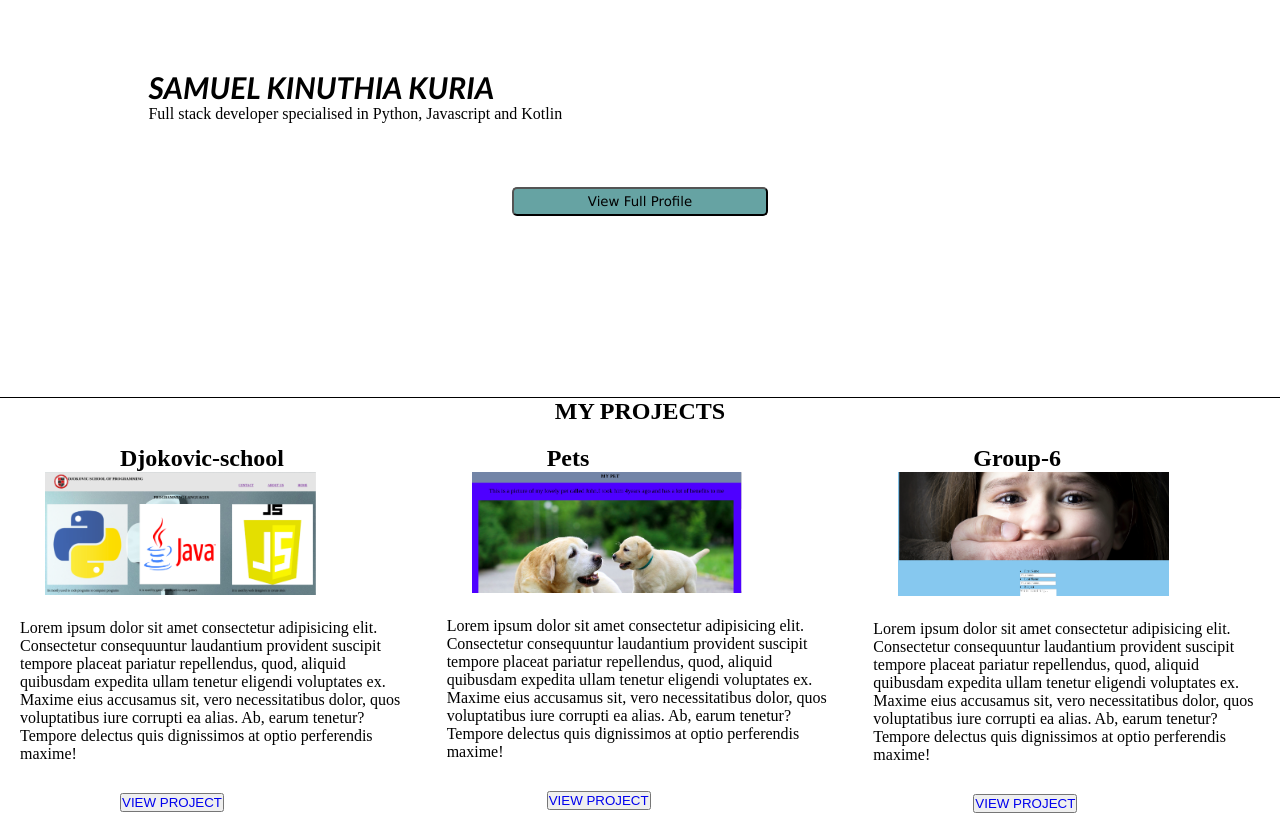
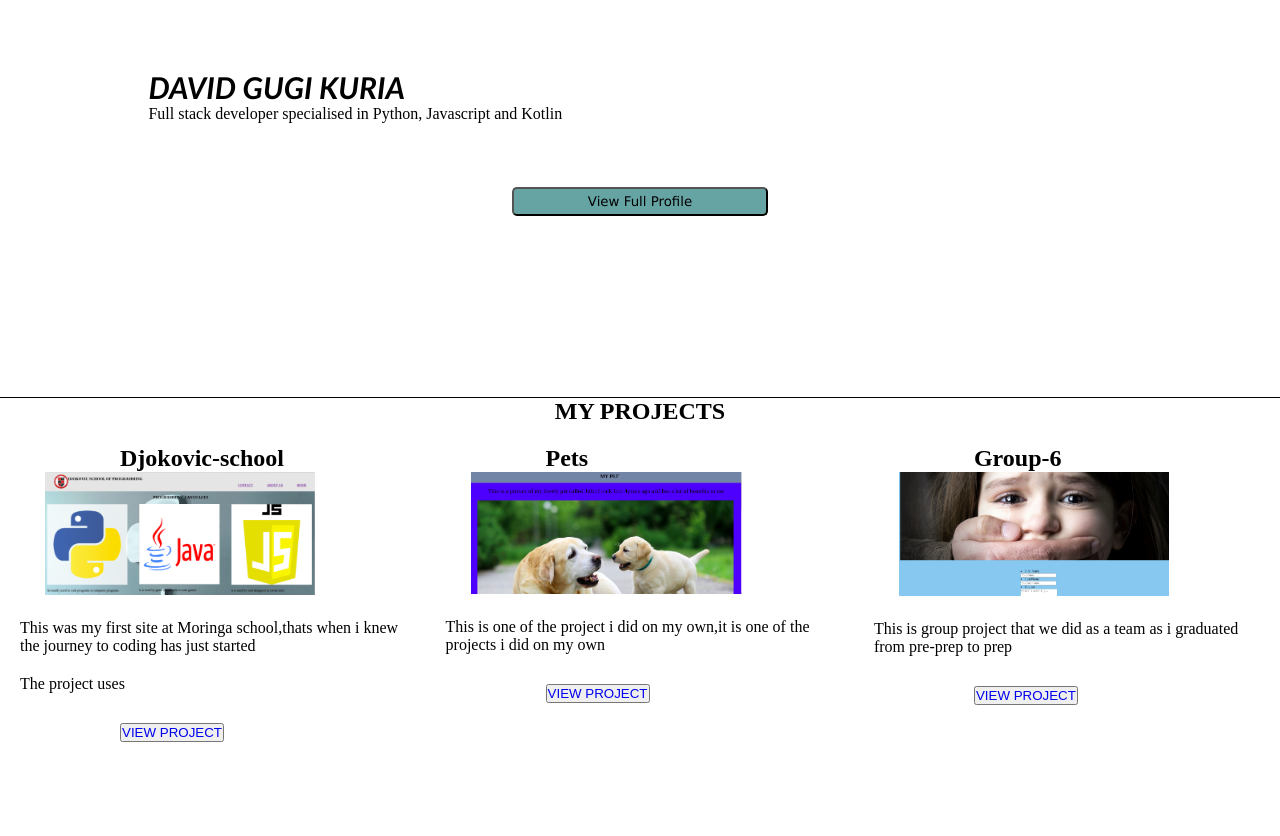
Before and after one commit to Drongo-1/portfolio, a plain HTML site: page index.html in a window 1280 px wide. Shown: the part 157-993 px from the top of the page. Drawn offline with Linux system fonts and the light colour scheme.

Commit message:
modified the index.html

```diff
--- a/index.html
+++ b/index.html
@@ -3,7 +3,7 @@
 <head>
     <meta charset="UTF-8">
     <meta name="viewport" content="width=device-width, initial-scale=1.0">
-    <title> SAMS PORTFOLIO</title>
+    <title> DAVID PORTFOLIO</title>
     <link rel="stylesheet" href="./css/about.css">
     <link rel="stylesheet" href="https://cdnjs.cloudflare.com/ajax/libs/font-awesome/4.7.0/css/font-awesome.min.css">
 </head>
@@ -31,7 +31,7 @@
         <div class="profile">
             <img src="./images/sam1" alt="">
             <div class="description">
-                <h3>SAMUEL KINUTHIA KURIA</h3>
+                <h3>DAVID GUGI KURIA</h3>
 
                 <p>Full stack developer specialised in Python, Javascript and Kotlin</p></div>
 
@@ -42,26 +42,26 @@
     <section class="ss2">
         <div class="ss2a">
             <h1>MY PROJECTS</h1>
-
-         </div>
+        </div>
        <div class="s2s">
             <div class="a11">
                <h2>Djokovic-school</h2>
                <img src="./images/image.png">
-                <p>Lorem ipsum dolor sit amet consectetur adipisicing elit. Consectetur consequuntur laudantium provident suscipit tempore placeat pariatur repellendus, quod, aliquid quibusdam expedita ullam tenetur eligendi voluptates ex. Maxime eius accusamus sit, vero necessitatibus dolor, quos voluptatibus iure corrupti ea alias. Ab, earum tenetur? Tempore delectus quis dignissimos at optio perferendis maxime!</p>
+                <p>This was my first site at Moringa school,thats when i knew the journey to coding has just started</p>
+                <p>The project uses</p>
                 <button><a href="https://github.com/Drongo-1/Djokovic-school">VIEW PROJECT</a></button>
             </div>
             <div class="a22">
                 <h2>Pets</h2>
                 <img src="./images/image (1).png" alt="">
-                <p>Lorem ipsum dolor sit amet consectetur adipisicing elit. Consectetur consequuntur laudantium provident suscipit tempore placeat pariatur repellendus, quod, aliquid quibusdam expedita ullam tenetur eligendi voluptates ex. Maxime eius accusamus sit, vero necessitatibus dolor, quos voluptatibus iure corrupti ea alias. Ab, earum tenetur? Tempore delectus quis dignissimos at optio perferendis maxime!</p>
+                <p>This is one of the project i did on my own,it is one of the projects i did on my own</p>
                 <button><a href="https://github.com/Drongo-1/pets">VIEW PROJECT</a></button>
             </div>
 
             <div class="a33">
                 <h2>Group-6</h2>
                 <img src="./images/image (2).png" alt="">
-                <p>Lorem ipsum dolor sit amet consectetur adipisicing elit. Consectetur consequuntur laudantium provident suscipit tempore placeat pariatur repellendus, quod, aliquid quibusdam expedita ullam tenetur eligendi voluptates ex. Maxime eius accusamus sit, vero necessitatibus dolor, quos voluptatibus iure corrupti ea alias. Ab, earum tenetur? Tempore delectus quis dignissimos at optio perferendis maxime!</p>
+                <p>This is group project that we did as a team as i graduated from pre-prep to prep</p>
                 <button><a href="https://github.com/Drongo-1/Djokovic-school">VIEW PROJECT<a></button>
             </div>
         </div>
```
